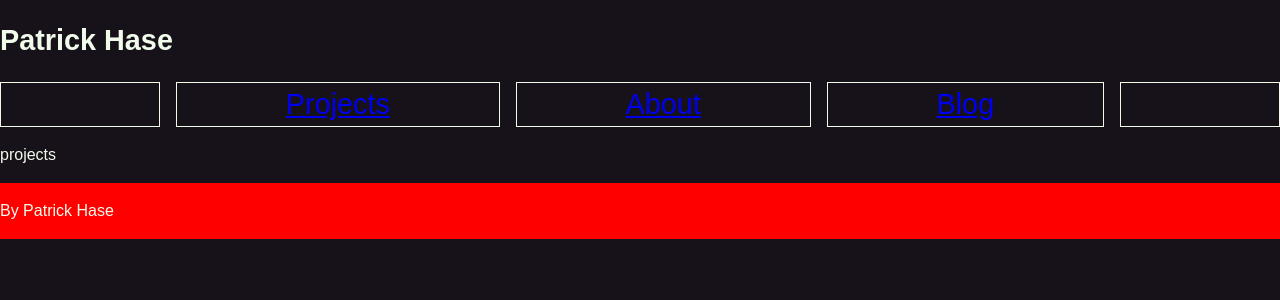
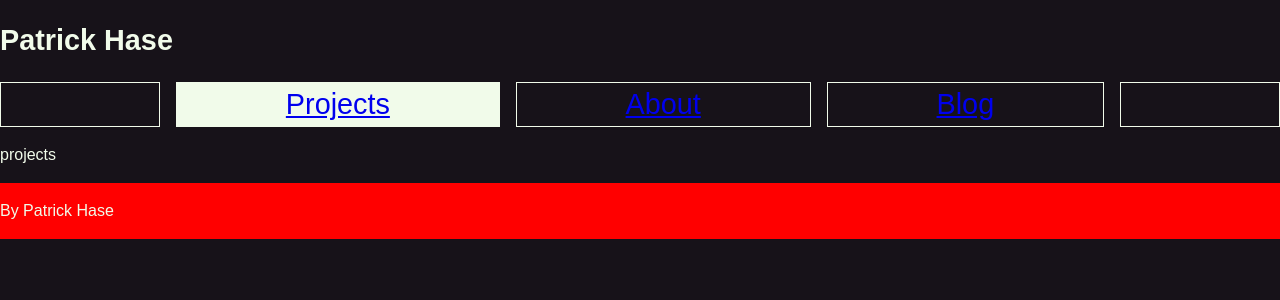
Before and after one commit to patrickahase/patrickhase.xyz, a React (Vite) app: page /projects in a window 1280 px wide. Shown: the top 300 px of the page. Built offline with nearby package versions, Linux system fonts and the light colour scheme.

Commit message:
fixed nav link class to be applied through conditional rendering

```diff
--- a/src/routes/header.tsx
+++ b/src/routes/header.tsx
@@ -1,47 +1,9 @@
-import React, { useEffect } from "react";
 import { Link, useLocation } from "react-router-dom";
 
 export default function Header() {
 
-  // make sure event is passing along an element
-  function linkClick(e: React.MouseEvent<HTMLAnchorElement>){
-    if (e.target instanceof HTMLElement){
-      addSelectedTabStyle(e.target);
-    }
-  }
-
-  // add the active class to selected tab
-  function addSelectedTabStyle(elem: HTMLElement): void{
-    // find and remove activeNavTab from any other elements
-    let previouslySelectedTabs: HTMLCollection = document.getElementsByClassName("activeNavTab");
-    for (let prevSelTab of previouslySelectedTabs){
-      prevSelTab.classList.remove("activeNavTab");
-    }
-    // add activeNavTab to selected tab
-    elem.classList.add("activeNavTab");
-  }
-
   // find location on load
   let loc = useLocation();
-  // run on header load
-  useEffect(() => {
-    // if pathname matches one of the tabs add activeNavTab class
-    switch(true){
-      case loc.pathname.includes("projects"):
-        let projectTab: HTMLElement | null = document.getElementById("project");
-        if (projectTab){ addSelectedTabStyle(projectTab); }
-        break;
-      case loc.pathname.includes("about"):
-        let aboutTab: HTMLElement | null = document.getElementById("about");
-        if (aboutTab){ addSelectedTabStyle(aboutTab); }
-        break;
-      case loc.pathname.includes("blog"):
-        let blogTab: HTMLElement | null = document.getElementById("blog");
-        if (blogTab){ addSelectedTabStyle(blogTab); }
-        break;
-      default: ;
-    }
-  },[]);
 
   return (
     <header>
@@ -52,17 +14,21 @@ export default function Header() {
 
         <div className="navOrnament"></div>
 
-        <Link to={`projects/`} className="navTab" id="projects" onClick={linkClick}>
-          Projects
-        </Link>
+        {/* check current pathname - update class if on that link's path */}
+        {loc.pathname.includes("projects")
+          ?  <Link to={`projects/`} className="navTab activeNavTab" id="projects"> Projects </Link>
+          :  <Link to={`projects/`} className="navTab" id="projects"> Projects </Link>
+        }
 
-        <Link to={`about/`} className="navTab" id="about" onClick={linkClick}>
-          About
-        </Link>
+        {loc.pathname.includes("about")
+          ?  <Link to={`about/`} className="navTab activeNavTab" id="about"> About </Link>
+          :  <Link to={`about/`} className="navTab" id="about"> About </Link>
+        }
 
-        <Link to={`blog/`} className="navTab" id="blog" onClick={linkClick}>
-          Blog
-        </Link>
+        {loc.pathname.includes("blog")
+          ?  <Link to={`blog/`} className="navTab activeNavTab" id="blog"> Blog </Link>
+          :  <Link to={`blog/`} className="navTab" id="blog"> Blog </Link>
+        }
 
         <div className="navOrnament"></div>
 
```
